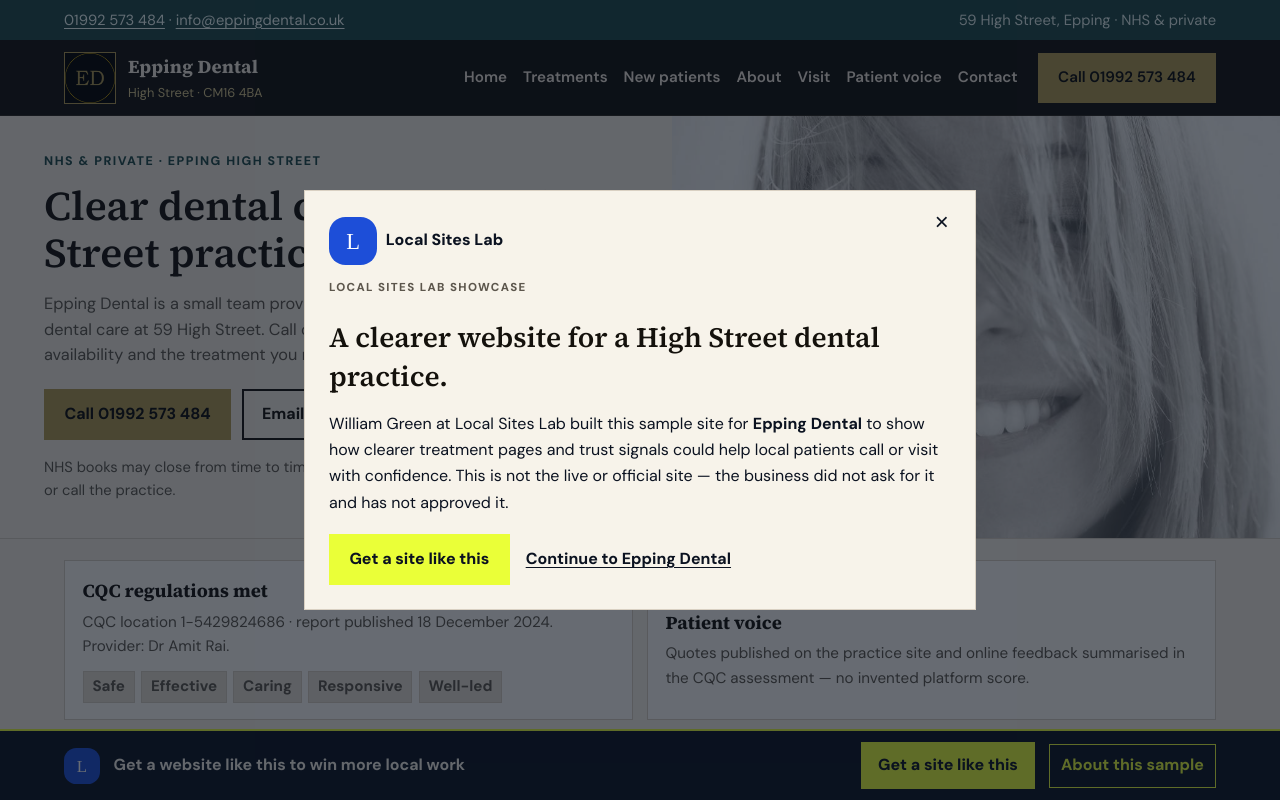
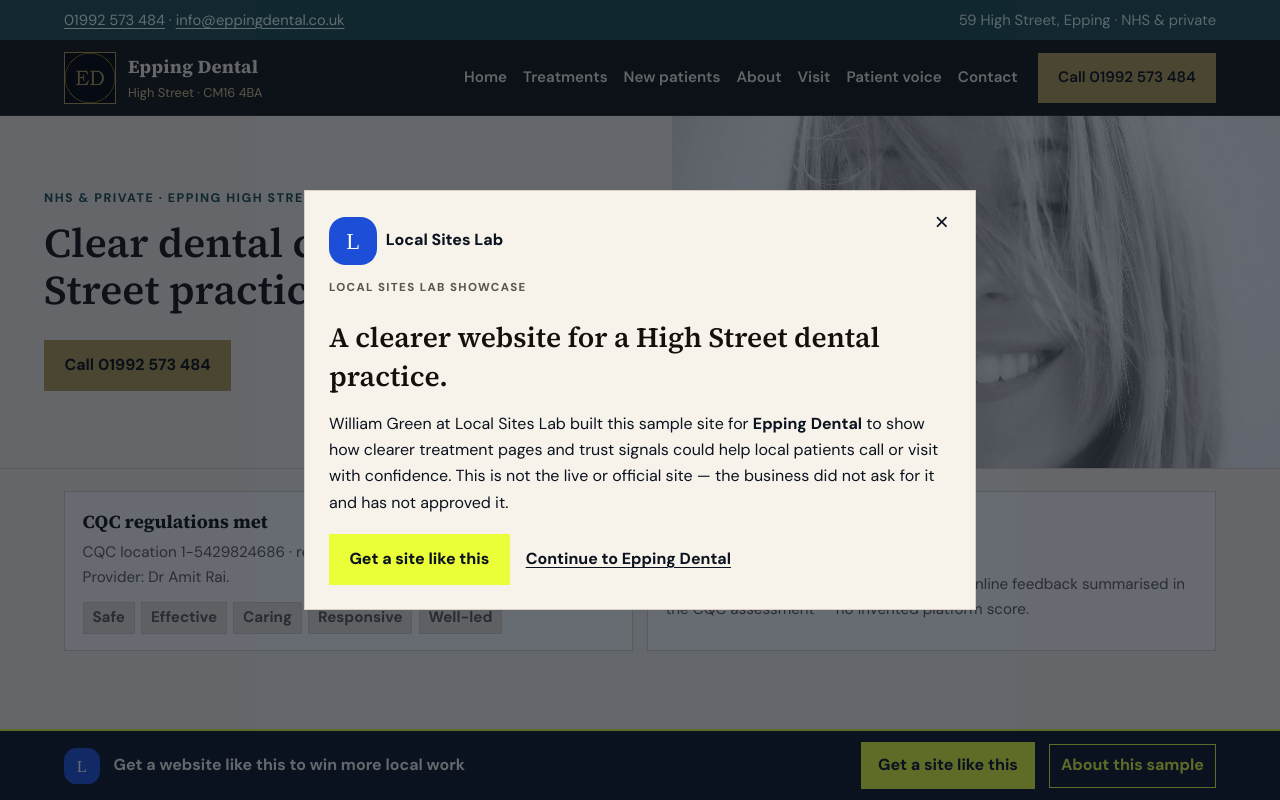
Before and after one commit to willgreeny9/local-sites-lab-epping-dental, a Next.js app: page / in a window 1280 px wide. Shown: the top 800 px of the page. Built offline with nearby package versions, Linux system fonts and the light colour scheme.

Commit message:
Trim homepage hero copy and move story below fold

```diff
--- a/app/page.tsx
+++ b/app/page.tsx
@@ -17,26 +17,11 @@ export default function HomePage() {
         <div className="hero-copy">
           <p className="hero-kicker">NHS &amp; private · Epping High Street</p>
           <h1 id="hero-title">Clear dental care, calm High Street practice.</h1>
-          <p className="lede">
-            Epping Dental is a small team providing quality, affordable NHS and private dental
-            care at {business.address.line1}. Call or email to ask about new-patient
-            availability and the treatment you need.
-          </p>
           <div className="hero-actions">
             <a className="button button-gold" href={`tel:${business.phoneTel}`}>
               Call {business.phoneDisplay}
             </a>
-            <a className="button button-outline" href={`mailto:${business.email}`}>
-              Email the practice
-            </a>
-            <Link className="button button-dark" href="/treatments">
-              Browse treatments
-            </Link>
           </div>
-          <p className="hero-note">
-            NHS books may close from time to time when demand is high. For current prices, visit
-            or call the practice.
-          </p>
         </div>
         <div className="hero-media">
           {/* eslint-disable-next-line @next/next/no-img-element */}
@@ -82,6 +67,24 @@ export default function HomePage() {
               </span>
             </div>
           </Link>
+        </div>
+      </section>
+
+      <section className="section section-muted" aria-labelledby="practice-intro-title">
+        <div className="shell">
+          <div className="section-head">
+            <p className="eyebrow">Practice overview</p>
+            <h2 id="practice-intro-title">NHS and private dental care</h2>
+            <p>
+              Epping Dental is a small team providing quality, affordable NHS and private dental
+              care at {business.address.line1}. Call or email to ask about new-patient availability
+              and the treatment you need.
+            </p>
+            <p>
+              NHS books may close from time to time when demand is high. For current prices, visit
+              or call the practice.
+            </p>
+          </div>
         </div>
       </section>
 
```
